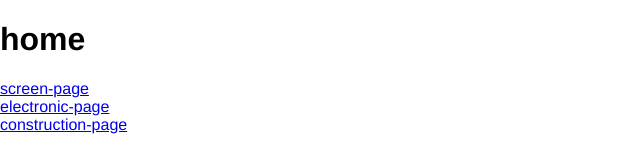
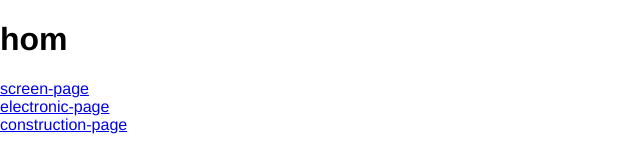
Before and after one commit to 13ruceYu/data-visualize, a Vue app: page / in a window 1280 px wide. Shown: the top 160 px of the page, without its empty margins (0-640 px from the left). Built offline with nearby package versions, Linux system fonts and the light colour scheme; no server answers; what @jiaminghi/data-view would draw is missing.

Commit message:
chore: test user

```diff
--- a/src/views/Home.vue
+++ b/src/views/Home.vue
@@ -1,6 +1,6 @@
 <template>
   <div class="home">
-    <h1>home</h1>
+    <h1>hom</h1>
     <router-link to="/screenpage">screen-page</router-link><br />
     <router-link to="/electronicpage">electronic-page</router-link><br />
     <router-link to="/constructionpage">construction-page</router-link>
```
